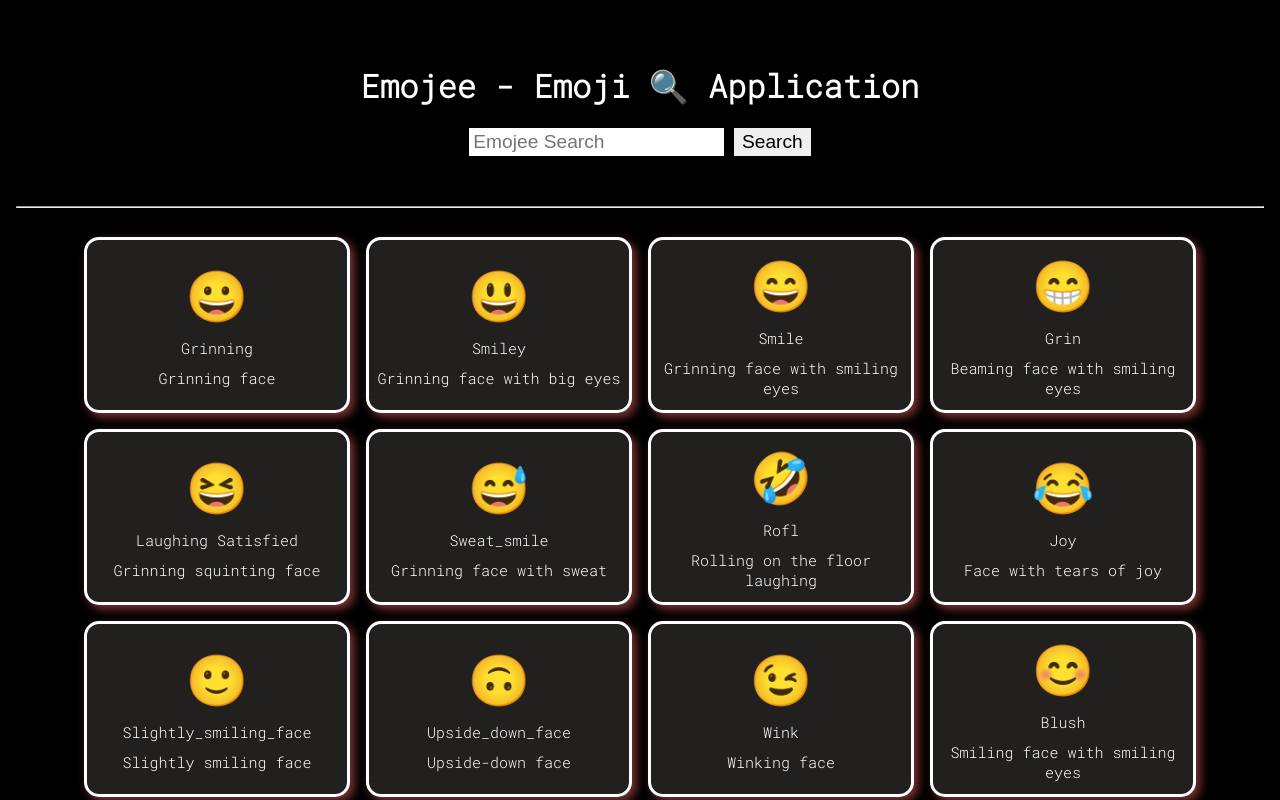
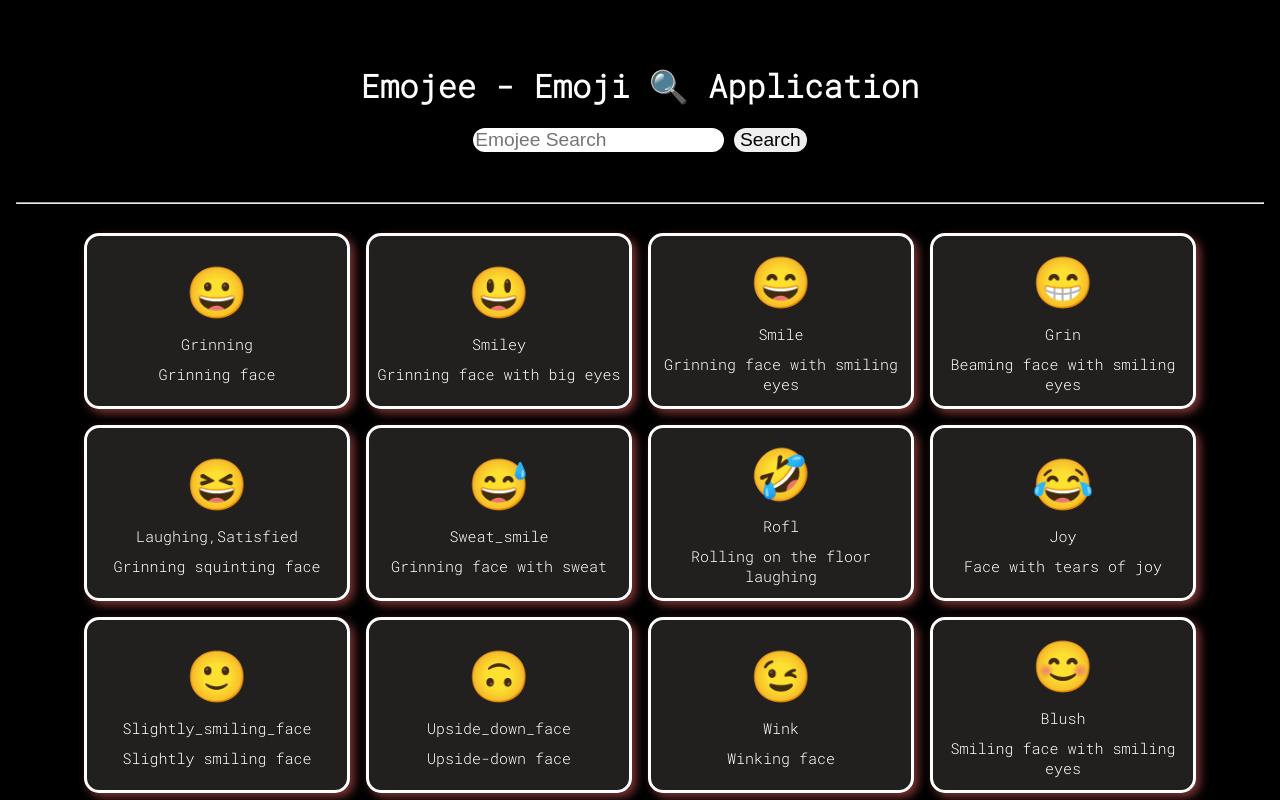
Before and after one commit to mishra06/emoji_project, a plain HTML site: page index.html in a window 1280 px wide. Shown: the top 800 px of the page. Drawn offline with nearby package versions, Linux system fonts and the light colour scheme.

Commit message:
"final touch"

```diff
--- a/index.html
+++ b/index.html
@@ -12,11 +12,11 @@
 </head>
 <body>
     <div class="container mt-3 ">
-        <h1 class="mains">Emojee - Emoji 🔍 Application</h1>
+        <h1 class="mains animate__animated animate__bounce">Emojee - Emoji 🔍 Application</h1>
         <br />
-        <form action="" id="search_form" class="logos">
-          <input type="text" name="" id="search_field"  placeholder="Emojee Search"/>
-          <input type="submit" value="Search" />
+        <form action="" id="search_form" class="logos animate__slideInDown">
+          <input class="pt" type="text" name="" id="search_field"  placeholder="Emojee Search"/>
+          <input class="pt" type="submit" value="Search" />
         </form>
         <br />
         <br />
--- a/script.js
+++ b/script.js
@@ -34,10 +34,10 @@ function displayResult(searchQuary = " "){
 
         let Box = document.createElement("div");
         Box.classList.add("box");
-        let Aliases = e.aliases.join(" ");
+        // let Aliases = e.aliases.join(" ");
         Box.innerHTML=`
             <p class="Emojyy">${e.emoji}</p>
-            <p class ="aliases">${Aliases}</p>
+            <p class ="aliases">${e.aliases}</p>
             <p class="desc">${e.description}</p>
         `
         parent.appendChild(Box);
--- a/style.css
+++ b/style.css
@@ -58,6 +58,14 @@ input[type=submit]:hover{
     font-size: 50px;
     /* width: 8rem;
     max-width: 8rem; */
+    transition: all 0.5s;
+
+}
+
+.Emojyy:hover{
+
+    transform: scale(1.5);
+
 }
 
 .aliases{
@@ -101,6 +109,11 @@ input[type=submit]:hover{
     /* overflow-wrap: break-word; */
     /* flex-wrap: wrap; */
     /* word-wrap: break-word; */
+    transition: all 0.5s;
+
+}
+.box:hover{
+    transform: scale(1.1);
 }
 
 .box p{
@@ -108,6 +121,11 @@ input[type=submit]:hover{
     /* border: 1px solid gray; */
 }
 
+.pt{
+    border-radius: 15px;
+    border: none;
+}
+
 .aliases{
     /* text-overflow: ellipsis; */
     width: 90%;
```
